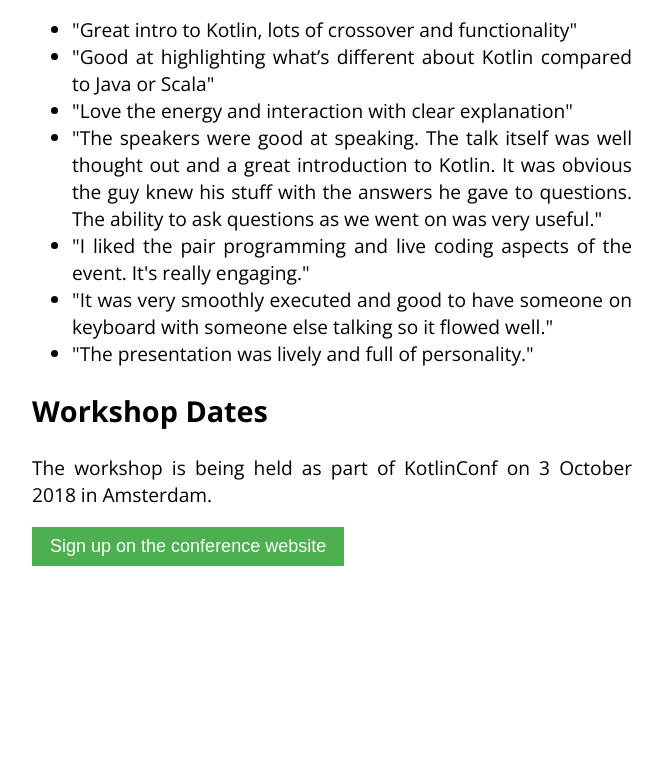
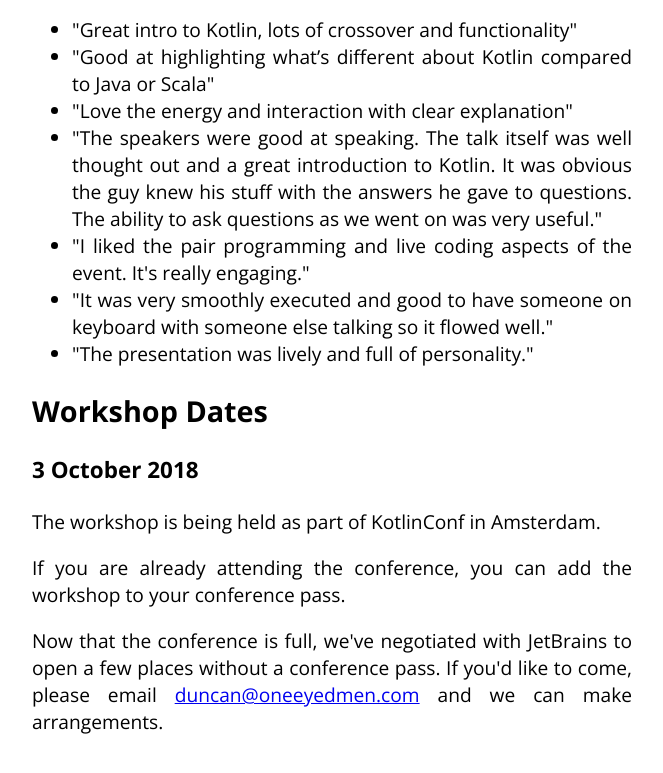
Before and after one commit to dlewis-n26/learn-you-a-kotlin, a plain HTML site: page website/index.html in a window 1280 px wide. Shown: the part 1196-1969 px from the top of the page, without its empty margins (308-971 px from the left). Before the commit the page ends 1781 px from the top, so only its background shows below. Drawn offline with nearby package versions, Linux system fonts and the light colour scheme.

Commit message:
New copy

```diff
--- a/website/index.html
+++ b/website/index.html
@@ -81,7 +81,7 @@
     <h1>Refactoring to Kotlin</h1>
 
     <p id="when">
-      <a href="https://kotlinconf.com/workshops/"
+      <a href="#kotlinconf"
          onclick="ga('send', 'event', 'links', 'click', 'kotlinconf-workshop-banner');">Amsterdam<br/>3rd October
         2018</a>
     </p>
@@ -150,12 +150,16 @@
   </div>
   <div id="dates">
     <h2>Workshop Dates</h2>
-    <p>The workshop is being held as part of KotlinConf on 3 October 2018 in Amsterdam.</p>
-    <div id="cta">
-      <a href="https://kotlinconf.com/workshops/" onclick="ga('send', 'event', 'links', 'click', 'kotlinconf-workshop');">
-        <button class="cta-button">Sign up on the conference website</button>
-      </a>
-    </div>
+    <h3 id="kotlinconf">3 October 2018</h3>
+    <p>The workshop is being held as part of KotlinConf in Amsterdam.</p>
+    <p>If you are already attending the conference, you can add the workshop to your conference pass.</p>
+    <p>
+      Now that the conference is full, we've negotiated with JetBrains to open a few places without a conference pass.
+      If you'd like to come, please email
+      <a href="mailto:duncan@oneeyedmen.com"
+         onclick="ga('send', 'event', 'links', 'click', 'kotlinconf-workshop');">duncan@oneeyedmen.com</a>
+      and we can make arrangements.
+    </p>
   </div>
 </div>
 <script>
```
